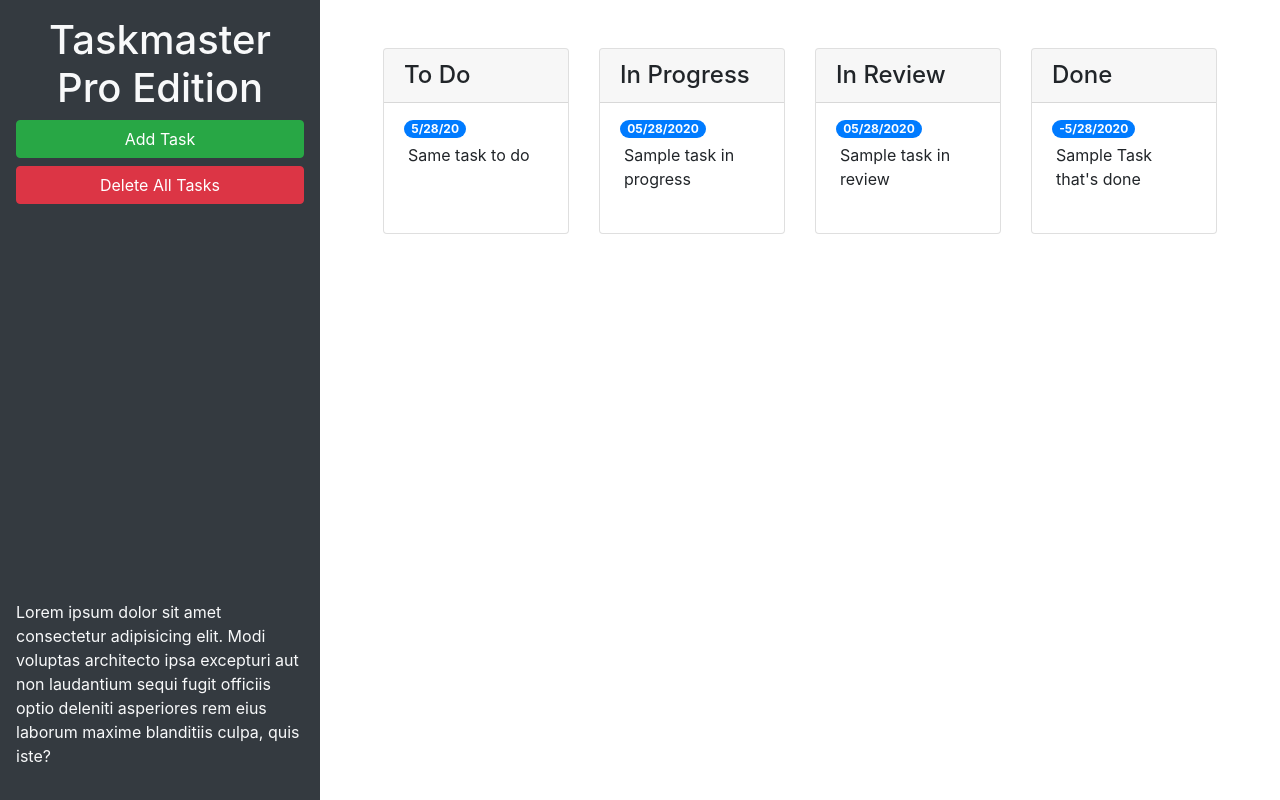
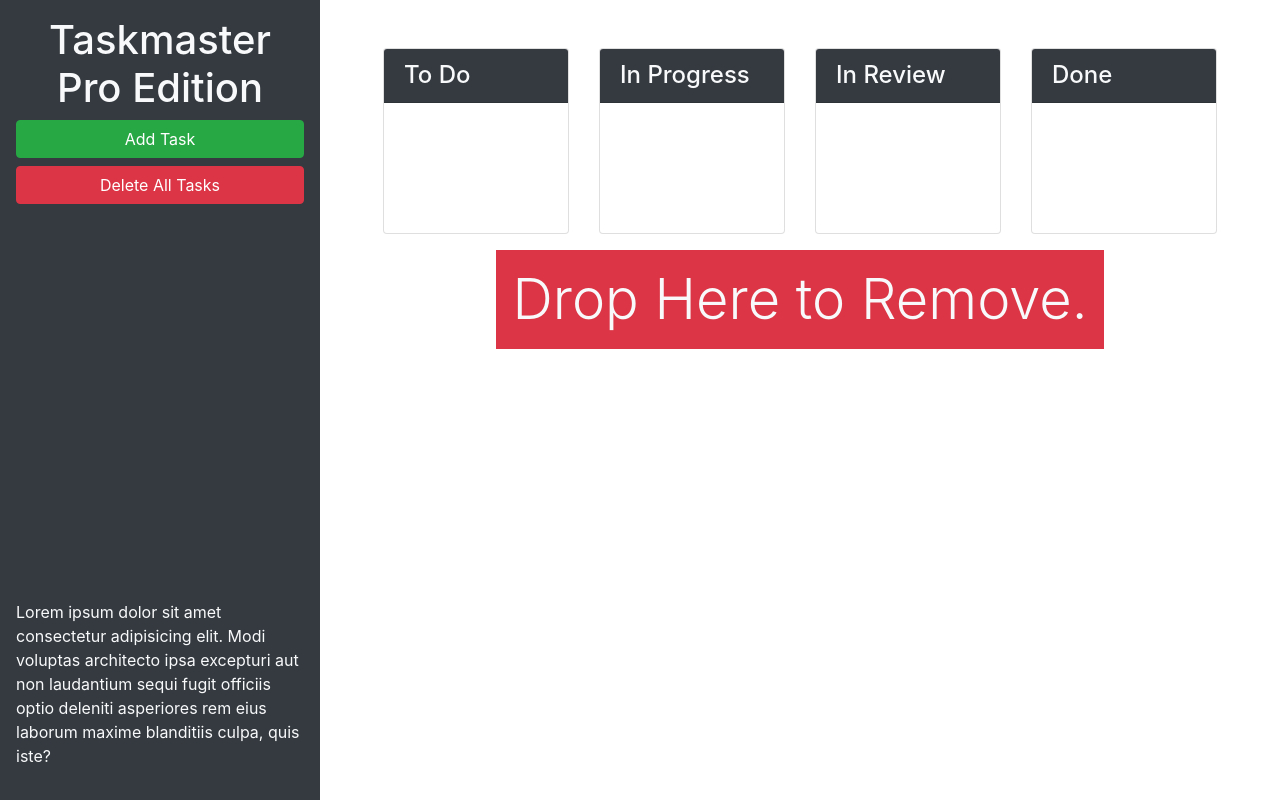
Before and after one commit to melissabcadena/taskmaster-pro, a plain HTML site: page index.html in a window 1280 px wide. Drawn offline with nearby package versions, Linux system fonts and the light colour scheme.

Commit message:
add bootstrap UI elements

```diff
--- a/index.html
+++ b/index.html
@@ -13,28 +13,26 @@
 <body>
 
   <div class="row min-vh-100 no-gutters">
-    <header class="col-12 col-lg-3 bg-dark text-light d-flex flex-column p-4 p-lg-3">
+    <header class="col-12 col-lg-3 bg-dark text-light sticky-top d-flex flex-column p-4 p-lg-3">
       <h1 class="text-center">Taskmaster Pro Edition</h1>
       <button id="create-task" class="btn btn-block btn-success" data-toggle="modal" data-target="#task-form-modal">Add
         Task</button>
       <button id="remove-tasks" class="btn btn-block btn-danger">Delete All Tasks</button>
-      <p class="mt-auto">Lorem ipsum dolor sit amet consectetur adipisicing elit. Modi voluptas architecto ipsa
+      <p class="mt-auto d-none d-lg-block">Lorem ipsum dolor sit amet consectetur adipisicing elit. Modi voluptas architecto ipsa
         excepturi aut non
         laudantium sequi fugit officiis optio deleniti asperiores rem eius laborum maxime blanditiis culpa, quis iste?
       </p>
     </header>
-    <main class="col-12 col-lg-9">
+    <main class="col-12 col-lg-9 d-flex flex-column">
       <div class="m-5 row justify-content-around">
         <!-- to do start -->
         <div class="col-12 col-md-6 col-xl-3 mb-3">
           <div class="card">
-            <h4 class="card-header">
+            <h4 class="card-header bg-dark text-light">
               To Do
             </h4>
             <ul id="list-toDo" class="list-group list-group-flush">
               <li class="list-group-item">
-                <span class="badge badge-primary badge-pill">5/28/20</span>
-                <p class="m-1">Same task to do</p>
               </li>
             </ul>
           </div>
@@ -43,13 +41,11 @@
       <!-- in progress start -->
       <div class = "col-12 col-md-6 col-xl-3 mb-3">
         <div class="card">
-          <h4 class="card-header">
+          <h4 class="card-header bg-dark text-light">
             In Progress
           </h4>
           <ul id="list-inProgress" class = "list-group list-group-flush">
             <li class = "list-group-item">
-              <span class = "badge badge-primary badge-pill">05/28/2020</span>
-              <p class ="m-1">Sample task in progress</p>
             </li>
           </ul>
         </div>
@@ -58,13 +54,11 @@
         <!-- in review start -->
         <div class="col-12 col-md-6 col-xl-3 mb-3">
           <div class="card">
-            <h4 class="card-header">
+            <h4 class="card-header bg-dark text-light">
               In Review
             </h4>
             <ul id="list-inReview" class="list-group list-group-flush">
               <li class="list-group-item">
-                <span class="badge badge-primary badge-pill">05/28/2020</span>
-                <p class="m-1">Sample task in review</p>
               </li>
             </ul>
           </div>
@@ -73,18 +67,21 @@
         <!-- done start -->
         <div class="col-12 col-md-6 col-xl-3 mb-3">
           <div class="card">
-            <h4 class="card-header">
+            <h4 class="card-header bg-dark text-light">
               Done
             </h4>
             <ul id="list-done" class="list-group list-group-flush">
               <li class="list-group-item">
-                <span class="badge badge-primary badge-pill">-5/28/2020</span>
-                <p class="m-1">Sample Task that's done</p>
               </li>
             </ul>
           </div>
         </div>
         <!-- done end-->
+        <div id="trash" class="mt-auto">
+          <div class="w-100 bg-danger p-3 text-center text-light display-4">
+            Drop Here to Remove.
+          </div>
+        </div>
     </main>
   </div>
 
```
